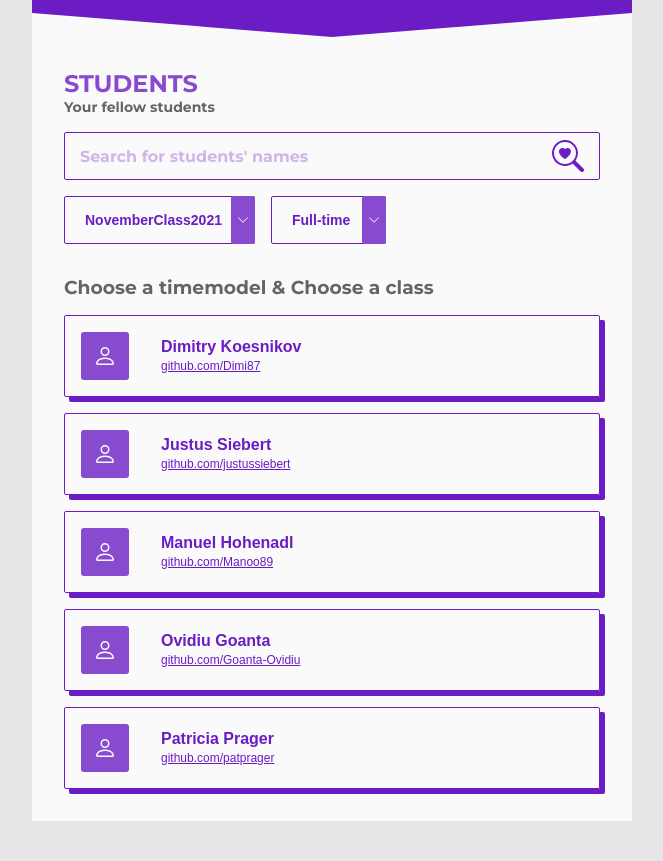
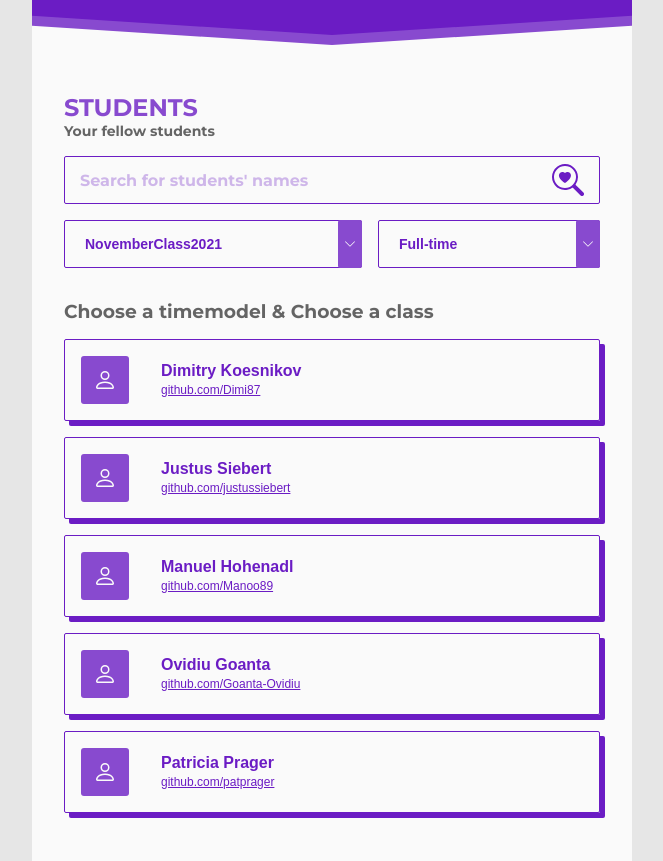
Before and after one commit to dominic-reichert/student-hub-design, a plain HTML site: page index.html in a window 1280 px wide. Shown: the part 67-928 px from the top of the page, without its empty margins (308-971 px from the left). Before the commit the page ends 888 px from the top, so only its background shows below. Drawn offline with Linux system fonts and the light colour scheme; a web font is replaced by a local one.

Commit message:
feat: add shadow to header, scales selection

```diff
--- a/index.html
+++ b/index.html
@@ -31,6 +31,7 @@
             <h1>Coding Bootcamps Europe</h1>
         </div>
         <div class="triangle"></div>
+        <div class="triangle-shadow"></div>
     </header>
     <main>
         <section>
--- a/style.css
+++ b/style.css
@@ -17,8 +17,7 @@
   box-sizing: border-box;
 }
 
-html,
-body {
+html {
   font-family: "Montserrat", sans-serif;
   font-size: 16px;
   background-color: var(--bg-color1);
@@ -35,6 +34,8 @@ body {
   max-width: 600px;
 
   margin: 0 auto;
+
+  background-color: var(--bg-color2);
 }
 
 h1,
@@ -73,17 +74,33 @@ header {
 
 .triangle {
   background-color: var(--dark-main-color);
-  clip-path: polygon(50% 100%, 100% 0, 0 0);
+  clip-path: polygon(0 0, 100% 0, 100% 40%, 50% 100%, 0 40%);
   width: 100%;
-  height: 1.5rem;
+  height: 2rem;
+
+  transform: translateY(-10px);
+
+  z-index: 2;
+}
+
+.triangle-shadow {
+  position: absolute;
+  background-color: var(--light-main-color);
+  clip-path: polygon(0 0, 100% 0, 100% 40%, 50% 100%, 0 40%);
+  width: 100%;
+  height: 2rem;
+
+  bottom: 0;
+  z-index: 1;
 }
 
 main {
+  margin-block: 3rem;
   padding: 0 2rem;
   background-color: var(--bg-color2);
 }
 
-section {
+section + section {
   margin-top: 2rem;
 }
 
@@ -172,9 +189,11 @@ form {
 
 .select-container {
   position: relative;
+  flex-grow: 1;
 }
 
 select {
+  width: 100%;
   border: 1.75px solid var(--dark-main-color);
   border-radius: 2px;
 
@@ -187,7 +206,7 @@ select {
   font-size: 0.875rem;
 
   background-color: transparent;
-  z-index: 100;
+  z-index: 1;
 }
 
 .select-overlay {
@@ -251,10 +270,6 @@ select {
   margin-top: 1rem;
 }
 
-.student-card:last-of-type {
-  margin-bottom: 2rem;
-}
-
 .imgPerson {
   fill: var(--accent-color1);
   width: 3rem;
```
